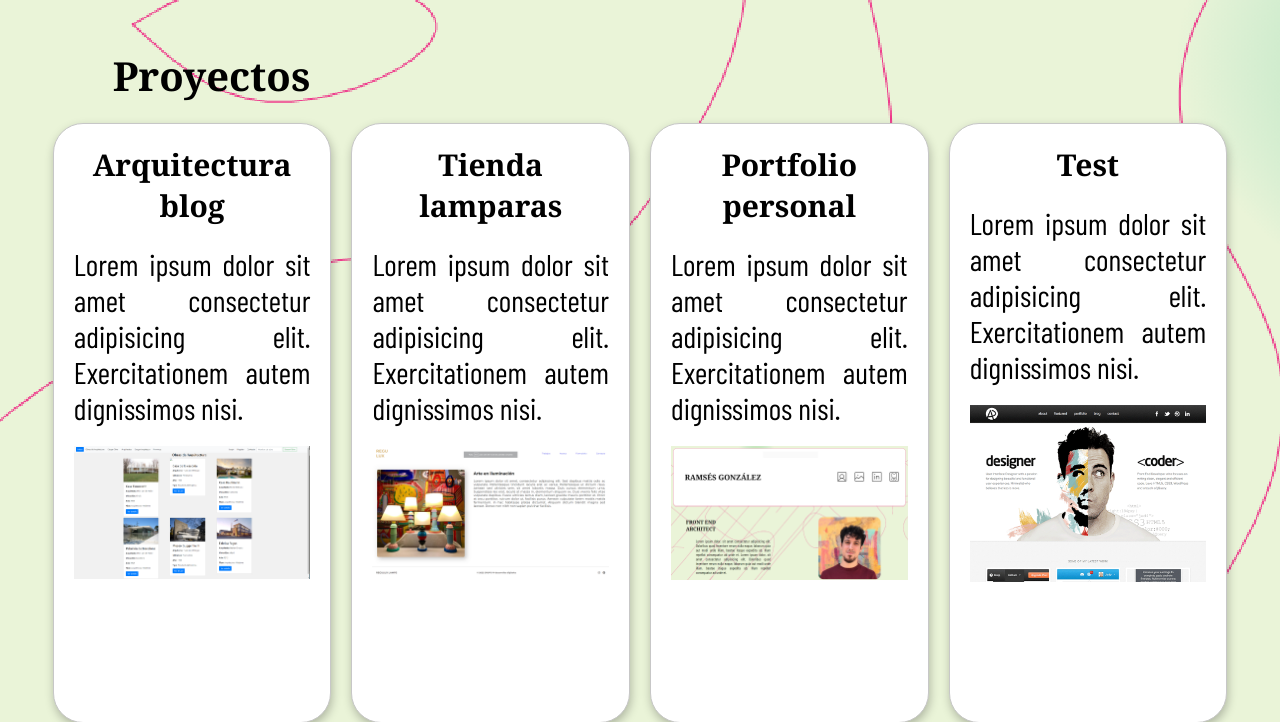
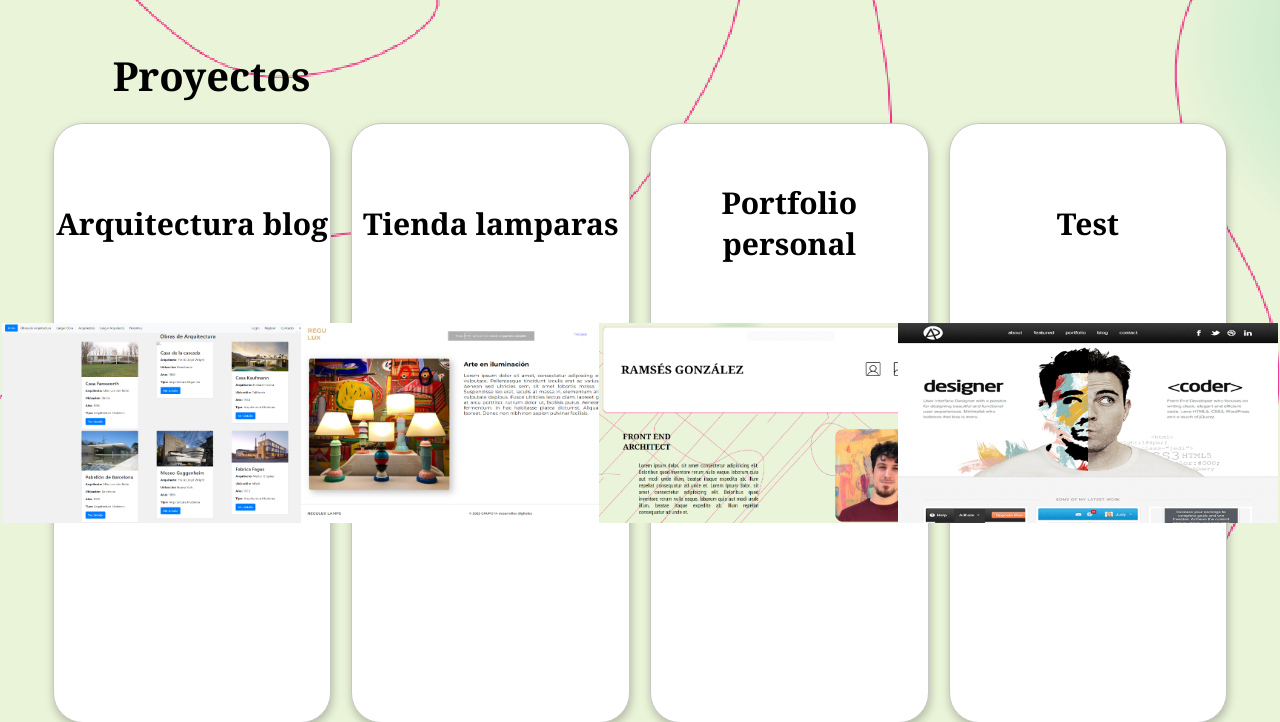
Before and after one commit to raamgonzalez/RamsesGonzalez_portfolio_profile, a plain HTML site: page index.html in a window 1280 px wide. Shown: the part 3380-4102 px from the top of the page. Drawn offline with nearby package versions, Linux system fonts and the light colour scheme; a web font is replaced by a local one.

Commit message:
Pruebas animaciones 3d

```diff
--- a/css/styles.css
+++ b/css/styles.css
@@ -54,6 +54,20 @@ body{
     background-size: cover;
 }
 
+
+/* ANIMACIONES */
+
+/* @keyframes moveall {
+    0%{
+        transform: translate3d(0.1rem, 0.1rem, 0.1rem);
+    }
+    50%{
+        transform: translate3d(0.0rem, 0.0rem, 0.0rem);
+    }
+    100%{
+        transform: translate3d(0.3rem, 0.3rem, 0.3rem);
+    }
+} */
 
 /*
 WRAPPER
@@ -168,12 +182,10 @@ MAIN
 }
 
 .inicio__h2:hover span:nth-child(1){
-    /* text-shadow: #ef0978c4 2px 2px 10px; */
     letter-spacing: 0.5rem;
 }
 
 .inicio__h2:hover span:nth-child(3){
-    /* text-shadow: rgba(38, 116, 184, 0.938) 2px 2px 10px; */
     padding: 6rem;
 }
 
@@ -221,20 +233,10 @@ MAIN
 
     display: flex;
     flex-direction: column;
-    animation: move 4s ease-in-out infinite;
+
 }
 
-@keyframes move {
-    0%{
 
-    }
-    50%{
-
-    }
-    100%{
-
-    }
-}
 
 .skills__h2{
     margin: 0;
@@ -257,6 +259,12 @@ MAIN
     flex-wrap: wrap;
     justify-content: space-around;
     align-items: center;
+
+    /* animation: moveall 4s cubic-bezier(.17,.67,.95,.03) infinite both; */
+}
+
+.skills__ul:hover{
+    transform: translateY(0.1rem);
 }
 
 .skills__li{
@@ -299,6 +307,12 @@ MAIN
 
     display: flex;
     flex-direction: column;
+
+    /* animation: moveall 30s ease-in-out infinite; */
+}
+
+.storycontent:hover{
+    transform: translateY(0.1rem);
 }
 
 .div__h3 {
@@ -370,6 +384,7 @@ MAIN
     padding-top: 1rem;
     padding-bottom: 4rem;
     width: 100%;
+    cursor: pointer;
 
     display: flex;
     flex-direction: column;
@@ -387,6 +402,7 @@ MAIN
 .projectscontent {
     min-height: 30rem;
     width: 100%;
+    text-align: center;
 
     display: flex;
     flex-direction: row;
@@ -396,7 +412,6 @@ MAIN
 
 .projectscontent__card{
     width: 100%;
-    padding: 1rem;
 
     background: var(--color-primary);
     border: 1px solid #C7C7C7;
@@ -406,34 +421,67 @@ MAIN
     display: flex;
     flex-direction: column;
     flex-wrap: wrap;
+    justify-content: space-around;
+    align-items: center;
+
+    text-align: center;
+    position: relative;
+    transition: all 2.25s;
+    background-color: var(--color-primary);
+    transform-style: preserve-3d;
 }
+
+.projectscontent__card:hover{
+    transform: rotateY(0.5turn);
+}
+
+.front,
+.back {
+    position: absolute;
+    width: 100%;
+    padding: 1em;
+    transform-style: preserve-3d;
+    backface-visibility: hidden;
+}
+
 .card__h3{
     margin: 0;
+    width: 100%;
     font-size: var(--fontclamp-h3);
     text-align: center;
+
+    transform: translate3d( 0, -10rem, 5rem);
 }
 
 .card__p{
     margin: 0;
+    width: 100%;
     padding-top: 1rem;
     font-size: var(--fontclamp-p);
     text-align: justify;
+
+    transform: translateZ(3rem);
 }
+
 
 .card__img{
     margin: 0;
+    text-align: center;
     width: 100%;
-    padding-top: 1rem;
-    text-align: center;
-    /* width: 20rem;
-    height: 10rem; */
+    width: 19rem;
+    height: 10rem;
+    image-orientation: center center;
+    image-resolution: cover;
+
+    transform: translate3d( 0, 0rem, 3rem);
 }
 
-.card__img:hover{
-    transform: scale(1.02);
-    transition: cubic-bezier(0.075, 0.82, 0.165, 1);
+
+
+.back{
+    transform: rotateY(0.5turn);
+    background-color: #ffffff;
 }
-
 
 /*
 FOOTER
@@ -462,7 +510,7 @@ FOOTER
 .footer__content .copyright{
     padding: 1.5rem;
     width: 50%;
-    font-size: clamp(0.5rem, 3vw, 1.2rem);
+    font-size: clamp(0.5rem, 3vw, 0.8rem);
     display: inline-block;
 }
 
--- a/index.html
+++ b/index.html
@@ -14,10 +14,10 @@
         </div>
         <nav class="header__nav nav">
             <ul class="nav__ul">
-                <li class="nav__li"><a class="nav__a" href="/media/pdfs/cv_ramses.pdf" target="_blank"><img class="nav__img" src="media/img/icons/icon_profile.svg" alt="Icono de Curriculum"></a></li>
-                <li class="nav__li"><a class="nav__a" href="https://www.behance.net/ramsesgonzale" target="_blank"><img class="nav__img" src="media/img/icons/icon_portfolio.svg" alt="Icono de Portfolio"></a></li>
-                <li class="nav__li"><a class="nav__a" href="https://www.linkedin.com/in/ramsesoctaviogonzalez" target="_blank"><img class="nav__img" src="media/img/icons/icon_linkedin.svg" alt="Icono de Linkedin"></a></li>
-                <li class="nav__li"><a class="nav__a" href="https://github.com/raamgonzalez" target="_blank"><img class="nav__img" src="media/img/icons/icon_github.svg" alt="Icono de Github"></a></li>
+                <li class="nav__li"><a class="link" href="/media/pdfs/cv_ramses.pdf" target="_blank"><img class="nav__img" src="media/img/icons/icon_profile.svg" alt="Icono de Curriculum"></a></li>
+                <li class="nav__li"><a class="link" href="https://www.behance.net/ramsesgonzale" target="_blank"><img class="nav__img" src="media/img/icons/icon_portfolio.svg" alt="Icono de Portfolio"></a></li>
+                <li class="nav__li"><a class="link" href="https://www.linkedin.com/in/ramsesoctaviogonzalez" target="_blank"><img class="nav__img" src="media/img/icons/icon_linkedin.svg" alt="Icono de Linkedin"></a></li>
+                <li class="nav__li"><a class="link" href="https://github.com/raamgonzalez" target="_blank"><img class="nav__img" src="media/img/icons/icon_github.svg" alt="Icono de Github"></a></li>
             </ul>
         </nav>
     </header>
@@ -116,24 +116,24 @@
                 </h2>
                 <div class="projects__div projectscontent">
                     <div class="projectscontent__card">
-                        <h3 class="card__h3">Arquitectura blog</h3>
-                        <p class="card__p">Lorem ipsum dolor sit amet consectetur adipisicing elit. Exercitationem autem dignissimos nisi.</p>
-                        <a href="#"></a><img src="media/img/index/projects_architects.png" class="card__img" alt="Arquitectura blog"></a>
+                        <h3 class="card__h3 front">Arquitectura blog</h3>
+                        <p class="card__p back" >Lorem ipsum dolor sit amet consectetur adipisicing elit. Exercitationem autem dignissimos nisi.</p>
+                        <a href="#"></a><img src="media/img/index/projects_architects.png" class="card__img front" alt="Arquitectura blog"></a>
                     </div>
                     <div class="projectscontent__card">
-                        <h3 class="card__h3">Tienda lamparas</h3>
-                        <p class="card__p">Lorem ipsum dolor sit amet consectetur adipisicing elit. Exercitationem autem dignissimos nisi.</p>
-                        <a href="#"></a><img src="media/img/index/projects_lamp.png" class="card__img" alt="Tienda lamparas"></a>
+                        <h3 class="card__h3 front">Tienda lamparas</h3>
+                        <p class="card__p back">Lorem ipsum dolor sit amet consectetur adipisicing elit. Exercitationem autem dignissimos nisi.</p>
+                        <a href="#"></a><img src="media/img/index/projects_lamp.png" class="card__img front" alt="Tienda lamparas"></a>
                     </div>
                     <div class="projectscontent__card">
-                        <h3 class="card__h3">Portfolio personal</h3>
-                        <p class="card__p">Lorem ipsum dolor sit amet consectetur adipisicing elit. Exercitationem autem dignissimos nisi.</p>
-                        <a href="#"></a><img src="media/img/index/projects_profile.png" class="card__img" alt="Portfolio personal"></a>
+                        <h3 class="card__h3 front">Portfolio personal</h3>
+                        <p class="card__p back">Lorem ipsum dolor sit amet consectetur adipisicing elit. Exercitationem autem dignissimos nisi.</p>
+                        <a href="#"></a><img src="media/img/index/projects_profile.png" class="card__img front" alt="Portfolio personal"></a>
                     </div>
                     <div class="projectscontent__card">
-                        <h3 class="card__h3">Test</h3>
-                        <p class="card__p">Lorem ipsum dolor sit amet consectetur adipisicing elit. Exercitationem autem dignissimos nisi.</p>
-                        <a href="#"></a><img src="media/img/index/projects_test.png" class="card__img" alt="Test"></a>
+                        <h3 class="card__h3 front">Test</h3>
+                        <p class="card__p back">Lorem ipsum dolor sit amet consectetur adipisicing elit. Exercitationem autem dignissimos nisi.</p>
+                        <a href="#"></a><img src="media/img/index/projects_test.png" class="card__img front" alt="Test"></a>
                     </div>
                 </div>
         </section>
```
